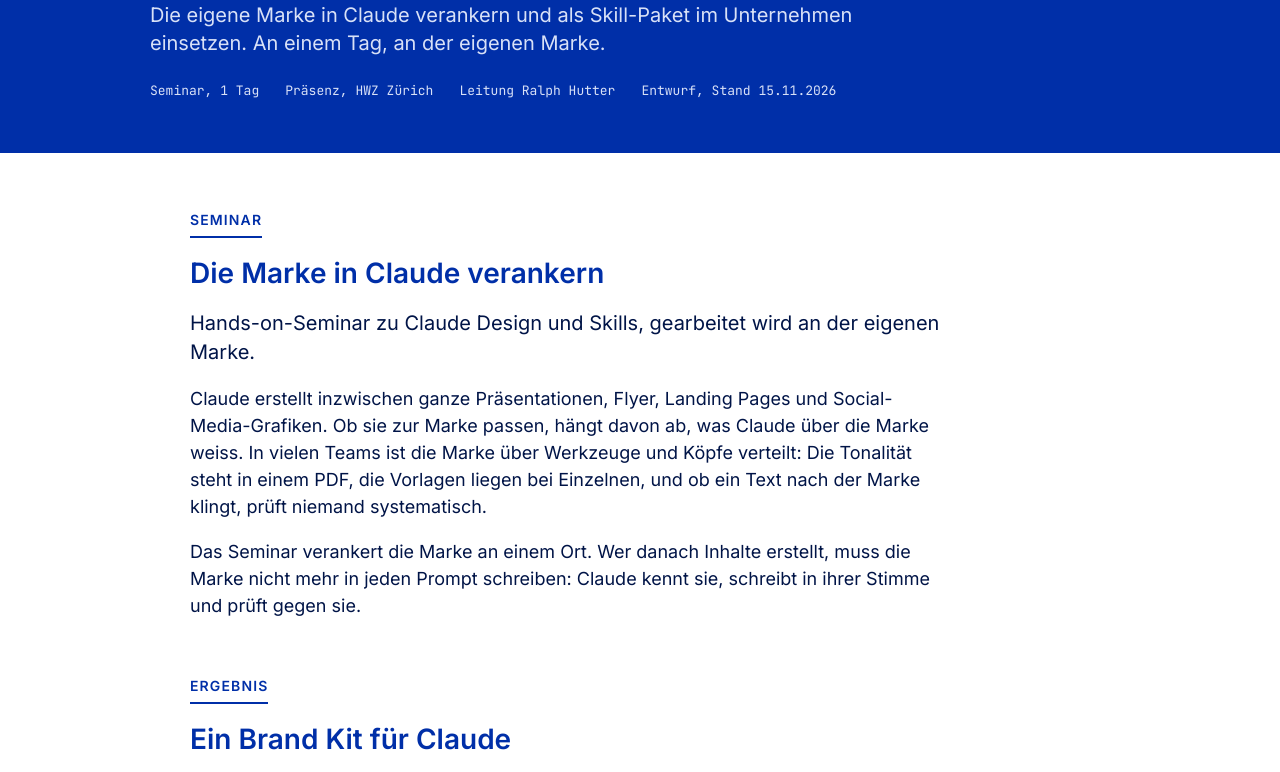
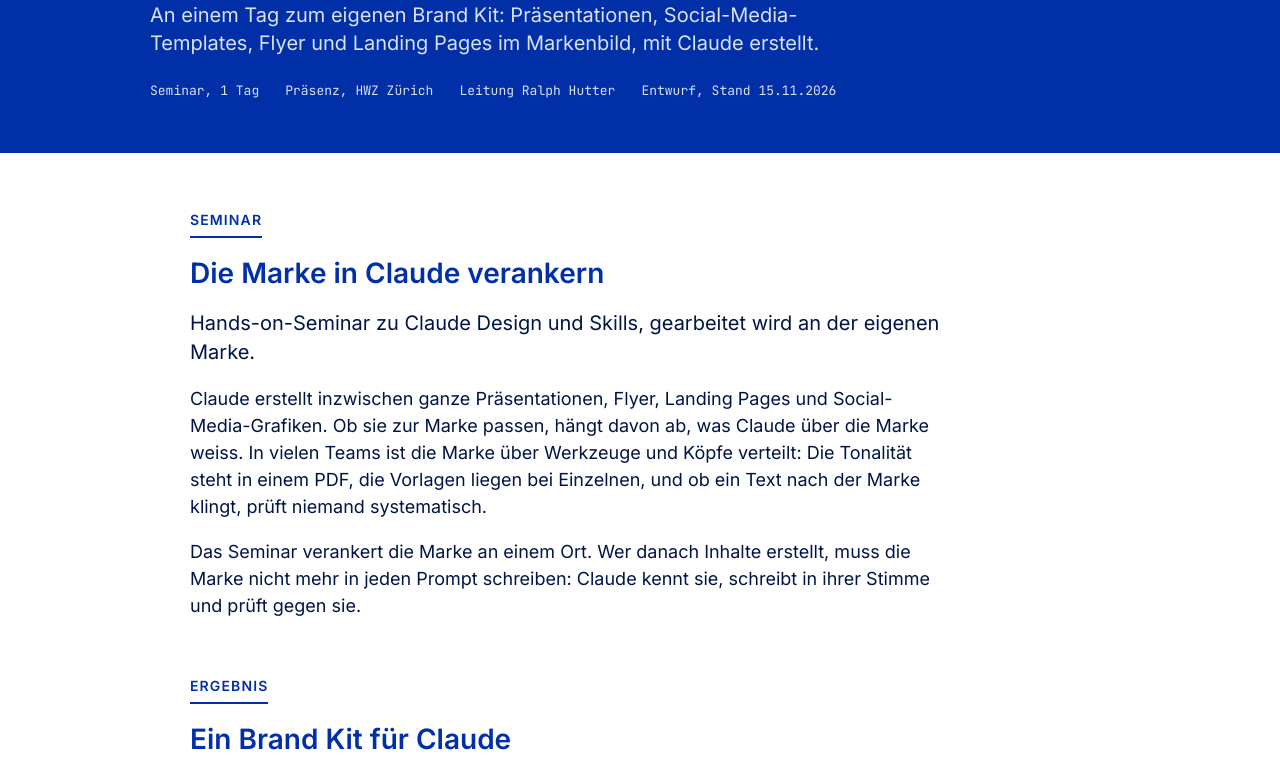
Before and after one commit to ralphhutter/ralphhutter.github.io, a plain HTML site: page claude-design/index.html in a window 1280 px wide. Shown: the part 287-1059 px from the top of the page. Drawn offline with Linux system fonts and the light colour scheme.

Commit message:
docs(claude-design): new tagline
Co-Authored-By: Claude Opus 5.5 <noreply@anthropic.com>
Claude-Session: https://claude.ai/code/session_01XfRbAF8C91LLVdPbUkUuDi

```diff
--- a/claude-design/index.html
+++ b/claude-design/index.html
@@ -169,7 +169,7 @@
   <div class="masthead-inner">
     <div class="logo" role="img" aria-label="HWZ Hochschule für Wirtschaft Zürich"></div>
     <h1>Claude Design: Brandkonforme Inhalte mit Claude</h1>
-    <p class="lede">Die eigene Marke in Claude verankern und als Skill-Paket im Unternehmen einsetzen. An einem Tag, an der eigenen Marke.</p>
+    <p class="lede">An einem Tag zum eigenen Brand Kit: Präsentationen, Social-Media-Templates, Flyer und Landing Pages im Markenbild, mit Claude erstellt.</p>
     <div class="meta">
       <span>Seminar, 1 Tag</span>
       <span>Präsenz, HWZ Zürich</span>
```
